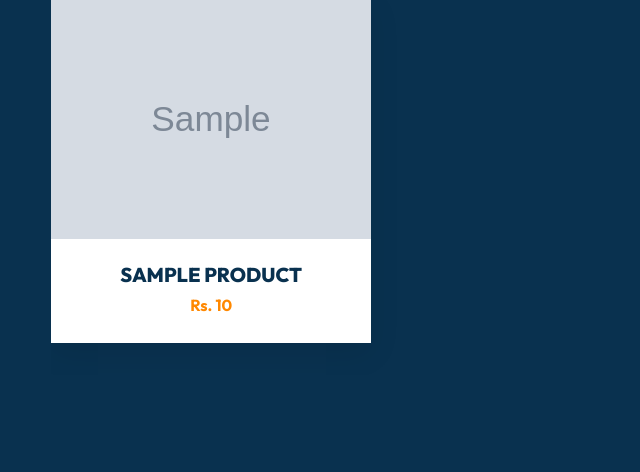
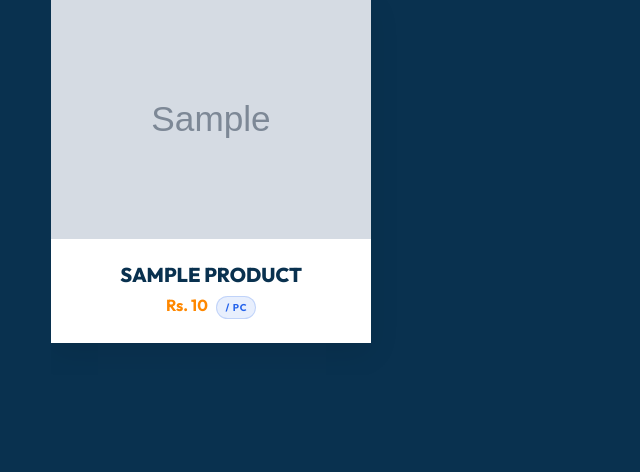
Before and after one commit to ardish01/Dev-Laxmi-suppliers, a Flask app: template templates/home.html in a window 1280 px wide. Shown: the part 1608-2080 px from the top of the page, without its empty margins (0-640 px from the left). Run offline with Flask 3, Linux system fonts and the light colour scheme; the template is opened without the code that fills it: most values are stand-ins (such as "Sample title", 1, 10 or a date in 2020); grey boxes marked "Sample" are stand-in pictures; some libraries are stand-ins or nearby versions; some web fonts are replaced.

Commit message:
Update home.html

```diff
--- a/templates/home.html
+++ b/templates/home.html
@@ -15,6 +15,24 @@
   <link rel="preconnect" href="https://fonts.gstatic.com" crossorigin />
   <link href="https://fonts.googleapis.com/css2?family=Outfit:wght@300;400;600;700;800&family=Playfair+Display:ital,wght@0,400;0,700;1,400&display=swap" rel="stylesheet" />
   <link rel="stylesheet" href="{{ url_for('static', filename='css/style.css') }}" />
+
+  <!-- Inline style for the price unit pill — keeps style.css unchanged -->
+  <style>
+    .card-price-unit {
+      display: inline-block;
+      font-size: 0.62rem;
+      font-weight: 700;
+      letter-spacing: 0.08em;
+      text-transform: uppercase;
+      padding: 0.15rem 0.5rem;
+      border-radius: 100px;
+      background: rgba(37,99,235,0.1);
+      color: #2563eb;
+      border: 1px solid rgba(37,99,235,0.2);
+      margin-left: 0.35rem;
+      vertical-align: middle;
+    }
+  </style>
 </head>
 <body>
 
@@ -34,9 +52,7 @@
     </div>
 
     <button class="nav-hamburger" id="hamburger" aria-label="Open menu" aria-expanded="false">
-      <span></span>
-      <span></span>
-      <span></span>
+      <span></span><span></span><span></span>
     </button>
   </nav>
 
@@ -77,7 +93,12 @@
           </div>
           <div class="card-body">
             <h3 class="card-name">{{ product.name }}</h3>
-            <div class="card-price">Rs. {{ '{:,.0f}'.format(product.price) }}</div>
+            <div class="card-price">
+              Rs. {{ '{:,.0f}'.format(product.price) }}
+              <span class="card-price-unit">
+                {% if product.price_unit == 'per_meter' %}/ m{% else %}/ pc{% endif %}
+              </span>
+            </div>
           </div>
         </a>
         {% else %}
@@ -106,7 +127,12 @@
           </div>
           <div class="card-body">
             <h3 class="card-name">{{ product.name }}</h3>
-            <div class="card-price">Rs. {{ '{:,.0f}'.format(product.price) }}</div>
+            <div class="card-price">
+              Rs. {{ '{:,.0f}'.format(product.price) }}
+              <span class="card-price-unit">
+                {% if product.price_unit == 'per_meter' %}/ m{% else %}/ pc{% endif %}
+              </span>
+            </div>
           </div>
         </a>
         {% else %}
@@ -135,7 +161,12 @@
           </div>
           <div class="card-body">
             <h3 class="card-name">{{ product.name }}</h3>
-            <div class="card-price">Rs. {{ '{:,.0f}'.format(product.price) }}</div>
+            <div class="card-price">
+              Rs. {{ '{:,.0f}'.format(product.price) }}
+              <span class="card-price-unit">
+                {% if product.price_unit == 'per_meter' %}/ m{% else %}/ pc{% endif %}
+              </span>
+            </div>
           </div>
         </a>
         {% else %}
@@ -164,7 +195,12 @@
           </div>
           <div class="card-body">
             <h3 class="card-name">{{ product.name }}</h3>
-            <div class="card-price">Rs. {{ '{:,.0f}'.format(product.price) }}</div>
+            <div class="card-price">
+              Rs. {{ '{:,.0f}'.format(product.price) }}
+              <span class="card-price-unit">
+                {% if product.price_unit == 'per_meter' %}/ m{% else %}/ pc{% endif %}
+              </span>
+            </div>
           </div>
         </a>
         {% else %}
@@ -185,27 +221,16 @@
       <div class="location-info">
         <h3>Dev Laxmi Suppliers</h3>
         <ul class="location-details">
-          <li>
-            <span>📍</span>
-            <span>Sallaghari, Bhaktapur</span>
-          </li>
-          <li>
-            <span>📞</span>
-            <span><a href="tel:+9779841334278" style="color: var(--primary);">+977-9841334278</a></span>
-          </li>
-          <li>
-            <span>🕐</span>
-            <span>Sun – Sat: 8:00 AM – 7:00 PM</span>
-          </li>
+          <li><span>📍</span><span>Sallaghari, Bhaktapur</span></li>
+          <li><span>📞</span><span><a href="tel:+9779841334278" style="color: var(--primary);">+977-9841334278</a></span></li>
+          <li><span>🕐</span><span>Sun – Sat: 8:00 AM – 7:00 PM</span></li>
         </ul>
         <a href="https://www.google.com/maps/search/Sallaghari+Bhaktapur+Dev+Laxmi+Suppliers" target="_blank" rel="noopener noreferrer" class="btn-primary" style="margin-top: 1rem;">Get Directions</a>
       </div>
       <div class="map-container">
         <iframe
           src="https://www.google.com/maps/embed?pb=!1m18!1m12!1m3!1d220.84446979665458!2d85.41025634161669!3d27.6705811361518!2m3!1f0!2f0!3f0!3m2!1i1024!2i768!4f13.1!3m3!1m2!1s0x39eb1a9a4bc735d9%3A0xd37f8690858b968b!2sDev%20Laxmi%20Suppliers!5e0!3m2!1sen!2snp!4v1780728408455!5m2!1sen!2snp"
-          allowfullscreen=""
-          loading="lazy"
-          referrerpolicy="no-referrer-when-downgrade"
+          allowfullscreen="" loading="lazy" referrerpolicy="no-referrer-when-downgrade"
           title="Dev Laxmi Suppliers - Shop Location"
         ></iframe>
       </div>
@@ -219,9 +244,7 @@
         <div class="nav-brand" style="margin-bottom: 1.5rem;">
           <span class="nav-brand-title" style="color: var(--text-light);">Dev Laxmi Suppliers</span>
         </div>
-        <p style="opacity: 0.8; font-size: 0.9rem; max-width: 300px;">
-          Customer satisfaction is our priority.
-        </p>
+        <p style="opacity: 0.8; font-size: 0.9rem; max-width: 300px;">Customer satisfaction is our priority.</p>
       </div>
       <div class="footer-col">
         <h4>Links</h4>
@@ -236,14 +259,8 @@
       <div class="footer-col">
         <h4>Contact Us</h4>
         <ul>
-          <li style="display: flex; gap: 0.5rem; opacity: 0.8;">
-            <span>📍</span>
-            <span>Sallaghari, Bhaktapur</span>
-          </li>
-          <li style="display: flex; gap: 0.5rem; opacity: 0.8;">
-            <span>📞</span>
-            <span>+977-9841334278</span>
-          </li>
+          <li style="display: flex; gap: 0.5rem; opacity: 0.8;"><span>📍</span><span>Sallaghari, Bhaktapur</span></li>
+          <li style="display: flex; gap: 0.5rem; opacity: 0.8;"><span>📞</span><span>+977-9841334278</span></li>
         </ul>
       </div>
     </div>
@@ -255,9 +272,7 @@
   <a
     class="whatsapp-fab"
     href="https://wa.me/9779841334278?text=%E0%A4%A8%E0%A4%AE%E0%A4%B8%E0%A5%8D%E0%A4%A4%E0%A5%87%20Dev%20Laxmi%20Suppliers%2C%20%E0%A4%AE%E0%A4%B2%E0%A4%BE%E0%A4%88%20%E0%A4%A4%E0%A4%AA%E0%A4%BE%E0%A4%88%E0%A4%81%E0%A4%95%E0%A5%8B%20%E0%A4%AC%E0%A4%BF%E0%A4%95%E0%A5%8D%E0%A4%B0%E0%A5%80%E0%A4%95%E0%A5%8B%20%E0%A4%B8%E0%A4%BE%E0%A4%AE%E0%A4%BE%E0%A4%A8%20%E0%A4%AC%E0%A4%BE%E0%A4%B0%E0%A5%87%20%E0%A4%9A%E0%A4%BE%E0%A4%9F%20%E0%A4%97%E0%A4%B0%E0%A5%8D%E0%A4%A8%20%E0%A4%9A%E0%A4%BE%E0%A4%B9%E0%A4%A8%E0%A5%8D%E0%A4%9B%E0%A5%81."
-    target="_blank"
-    rel="noopener noreferrer"
-    aria-label="Chat on WhatsApp"
+    target="_blank" rel="noopener noreferrer" aria-label="Chat on WhatsApp"
   >
     <span class="whatsapp-popup">
       <strong>Chat on WhatsApp</strong>
@@ -274,15 +289,12 @@
   <script>
     window.addEventListener('scroll', () => {
       const nav = document.getElementById('navbar');
-      if (window.scrollY > 50) {
-        nav.classList.add('scrolled');
-      } else {
-        nav.classList.remove('scrolled');
-      }
+      if (window.scrollY > 50) nav.classList.add('scrolled');
+      else nav.classList.remove('scrolled');
     });
 
     const hamburger = document.getElementById('hamburger');
-    const drawer = document.getElementById('nav-drawer');
+    const drawer    = document.getElementById('nav-drawer');
 
     hamburger.addEventListener('click', () => {
       const isOpen = drawer.classList.toggle('open');
```
